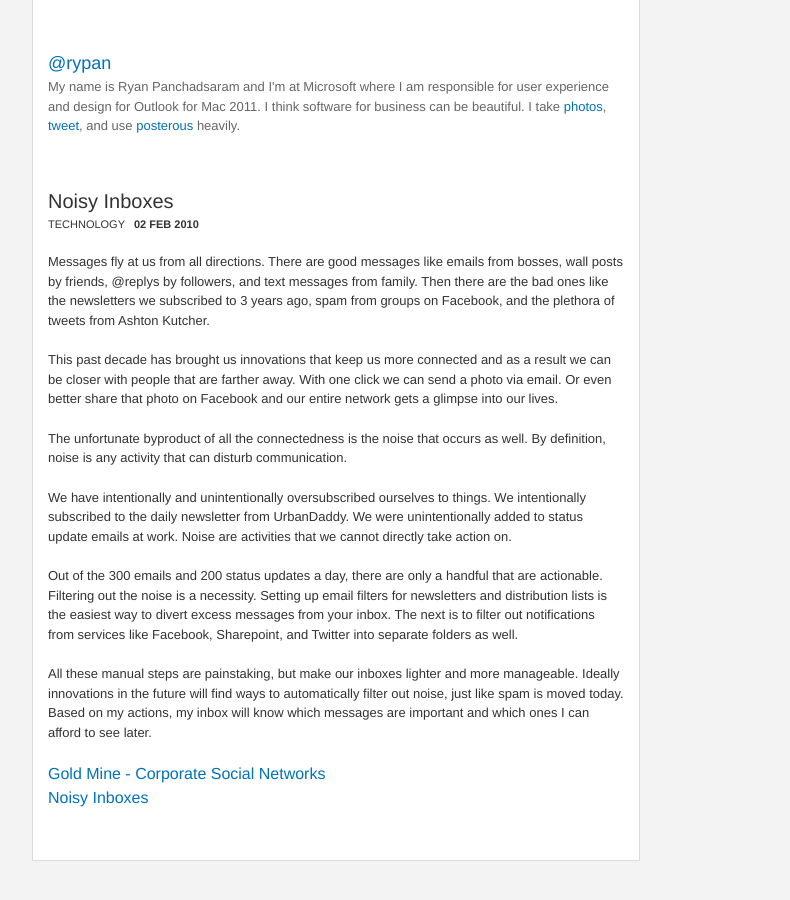
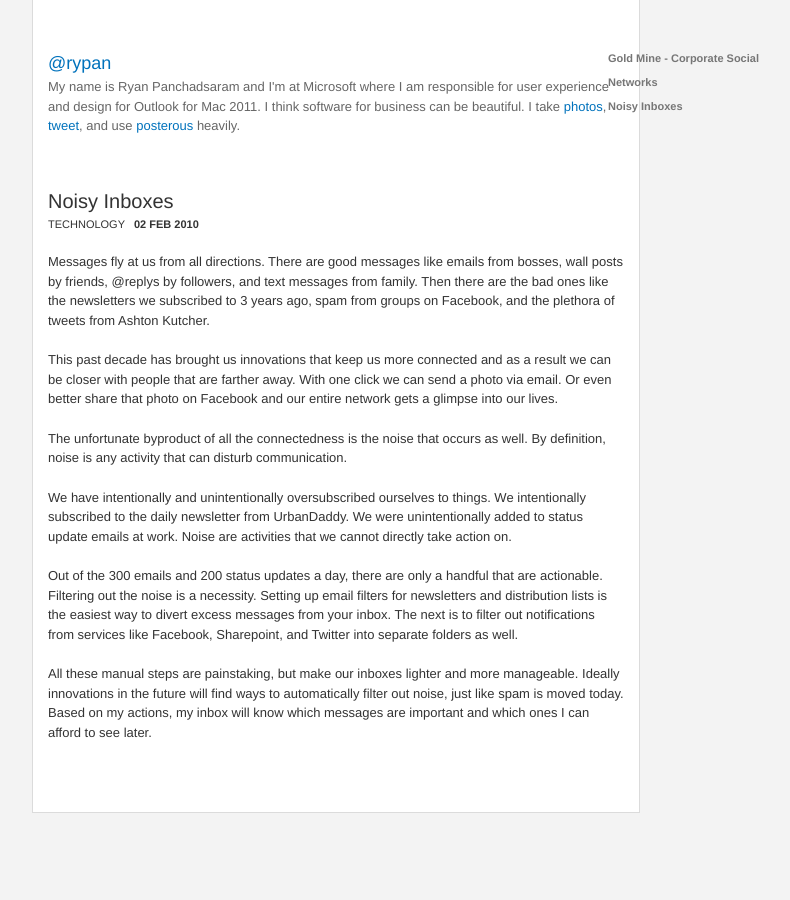
Before and after one commit to rypan/rypan.github.com, a Jekyll site: the page built from _posts/2010-02-02-noisy-inboxes.markdown, in a window 1280 px wide. Shown: the whole page, without its empty margins (160-950 px from the left). Built offline with Jekyll 4.4.1, drawn with Linux system fonts in a browser that asks for light colours.

Commit message:
Fixed class reference.

```diff
--- a/_layouts/post.html
+++ b/_layouts/post.html
@@ -10,7 +10,7 @@ layout: default
 	</div>
 </div>
 
-<div class="listofposts">
+<div id="listofposts">
 	{% for post in site.posts %}
 		<p><a href="{{ post.url }}">{{ post.title }}</a></p>
 	{% endfor %}
```
